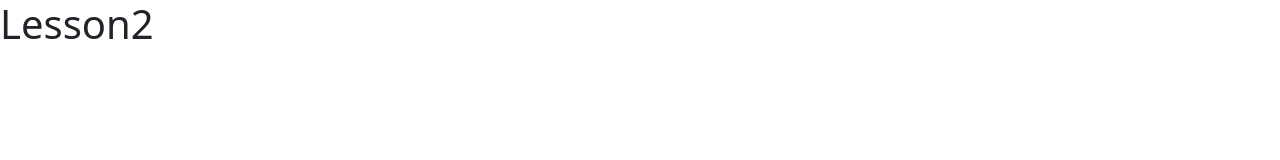
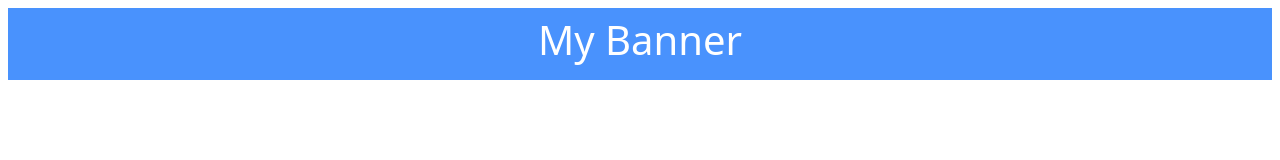
Before and after one commit to JesithY/Project-0, a plain HTML site: page public/index.html in a window 1280 px wide. Drawn offline with nearby package versions, Linux system fonts and the light colour scheme.

Commit message:
site banner added

```diff
--- a/public/index.html
+++ b/public/index.html
@@ -3,11 +3,13 @@
   <head>
     <meta charset="utf-8">
     <meta name="viewport" content="width=device-width, initial-scale=1">
-    <title>Bootstrap demo</title>
+    <title>My Banner</title>
     <link href="https://cdn.jsdelivr.net/npm/bootstrap@5.3.2/dist/css/bootstrap.min.css" rel="stylesheet" integrity="sha384-T3c6CoIi6uLrA9TneNEoa7RxnatzjcDSCmG1MXxSR1GAsXEV/Dwwykc2MPK8M2HN" crossorigin="anonymous">
   </head>
   <body>
-    <h1>Lesson2</h1>
+    <div class="text-center text-white bg-primary bg-opacity-75 m-2 p-2">
+      <h1>My Banner</h1>
+    </div>
 
     <!-- firebase core library -->
     <script type="module" src="./controller/firebase_core.js"></script>
```
